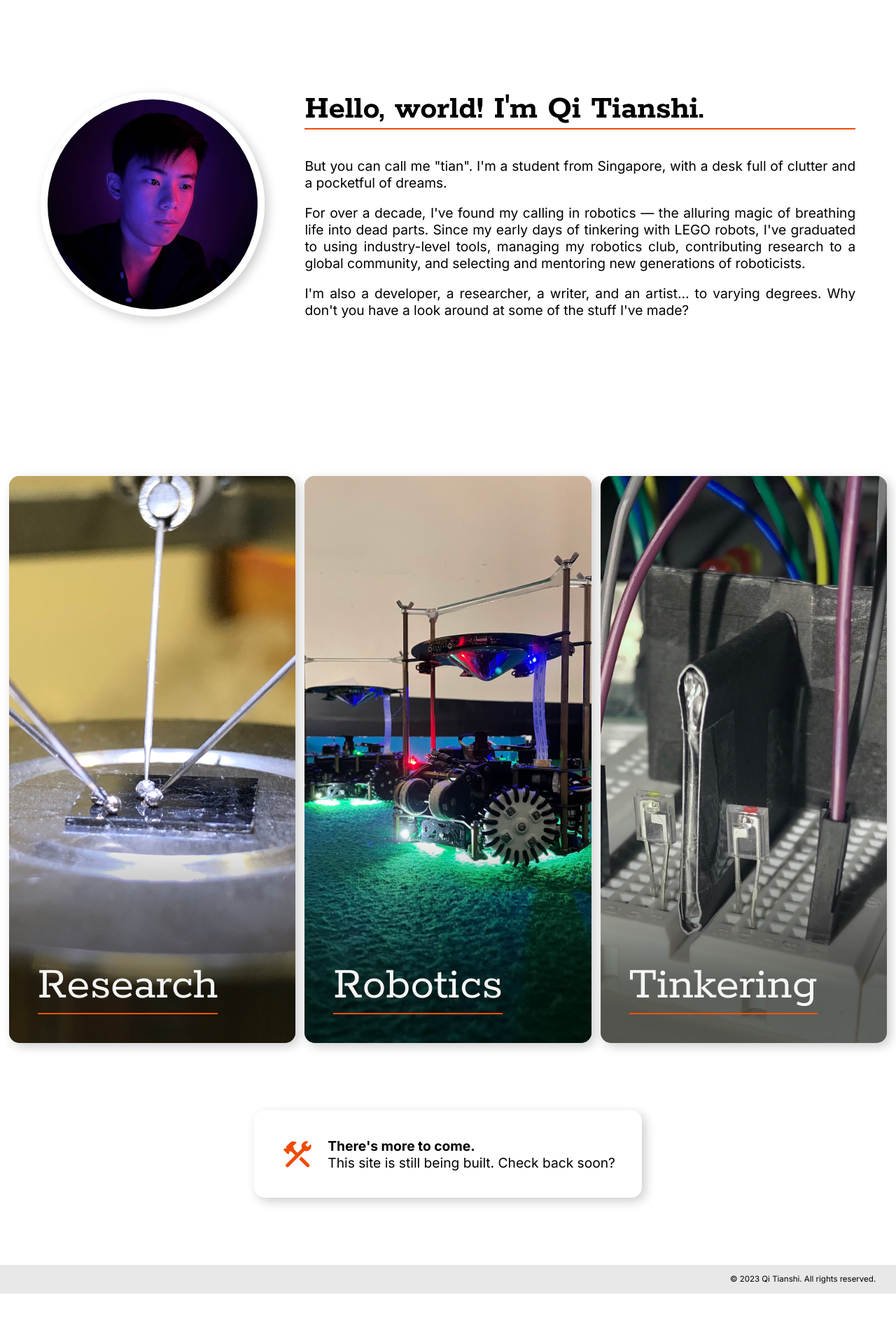
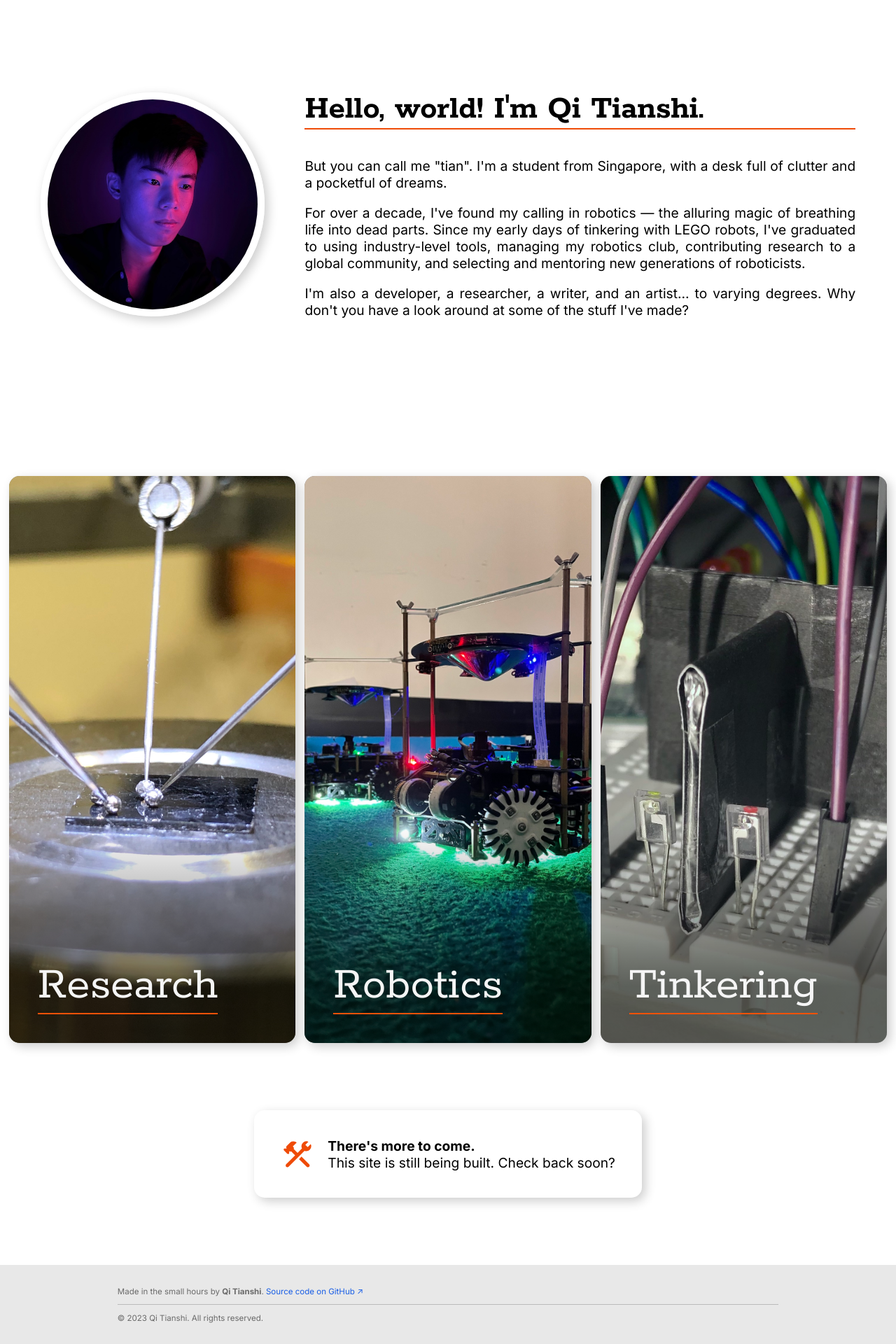
Before and after one commit to qitianshi/qitianshi.com, a Jekyll site: the page built from index.html, in a window 1280 px wide. Shown: the part 996-2916 px from the top of the page at 70% size. Built offline with Jekyll 4.4.1, drawn with Linux system fonts in a browser that asks for light colours; before the commit the page ends 2844 px from its top, so only the background shows below that.

Commit message:
Add GitHub repo link to footer

```diff
--- a/_includes/sitewide-footer.html
+++ b/_includes/sitewide-footer.html
@@ -3,6 +3,14 @@
 <!-- Copyright 2023 Qi Tianshi. All rights reserved. -->
 
 
-<footer id="sitewide-footer">
-    <p id="sitewide-footer__copyright-notice">&copy; 2023 Qi Tianshi. All rights reserved.</p>
+<footer class="sitewide-footer" id="sitewide-footer">
+
+    <div id="sitewide-footer__main" class="sitewide-footer__content">
+        <p>Made in the small hours by <b>Qi Tianshi</b>. <a href="https://github.com/qitianshi/qitianshi.github.io" target="_blank" class="external-link">Source code on GitHub</a></p>
+    </div>
+
+    <div id="sitewide-footer__legal" class="sitewide-footer__content">
+        <p>&copy; 2023 Qi Tianshi. All rights reserved.</p>
+    </div>
+
 </footer>
--- a/_sass/layout/_sitewide-footer.scss
+++ b/_sass/layout/_sitewide-footer.scss
@@ -3,15 +3,37 @@
 // Copyright 2023 Qi Tianshi. All rights reserved.
 
 
-#sitewide-footer {
+@use "abstracts/mixins" as mix;
 
-    padding: 0.1rem 1.5rem;
-    background-color: var(--background-secondary-color);
+// For classes in the footer.
+.sitewide-footer {
 
-    &__copyright-notice {
+    * {
         font-size: 0.6rem;
-        color: var(--text-secondary-color);
-        text-align: right;
+        color: var(--foreground-secondary-color);
+    }
+
+    // For every &__content that follows another &__content, add a top border.
+    // Effectively places a border between each &__content.
+    & > &__content + &__content {
+        border-top: 1px solid var(--foreground-tertiary-color);
+    }
+
+    &__content {
+
+        // Keeps a 10% margin on both sides, similar to .c-stacked-banner--hero
+        width: 80%;
+        max-width: 130ch;
+
+        // Keeps it centered.
+        margin: 0 auto;
+
     }
 
 }
+
+// For IDs in the footer.
+#sitewide-footer {
+    padding: 1rem 0;
+    background-color: var(--background-secondary-color);
+}
```
